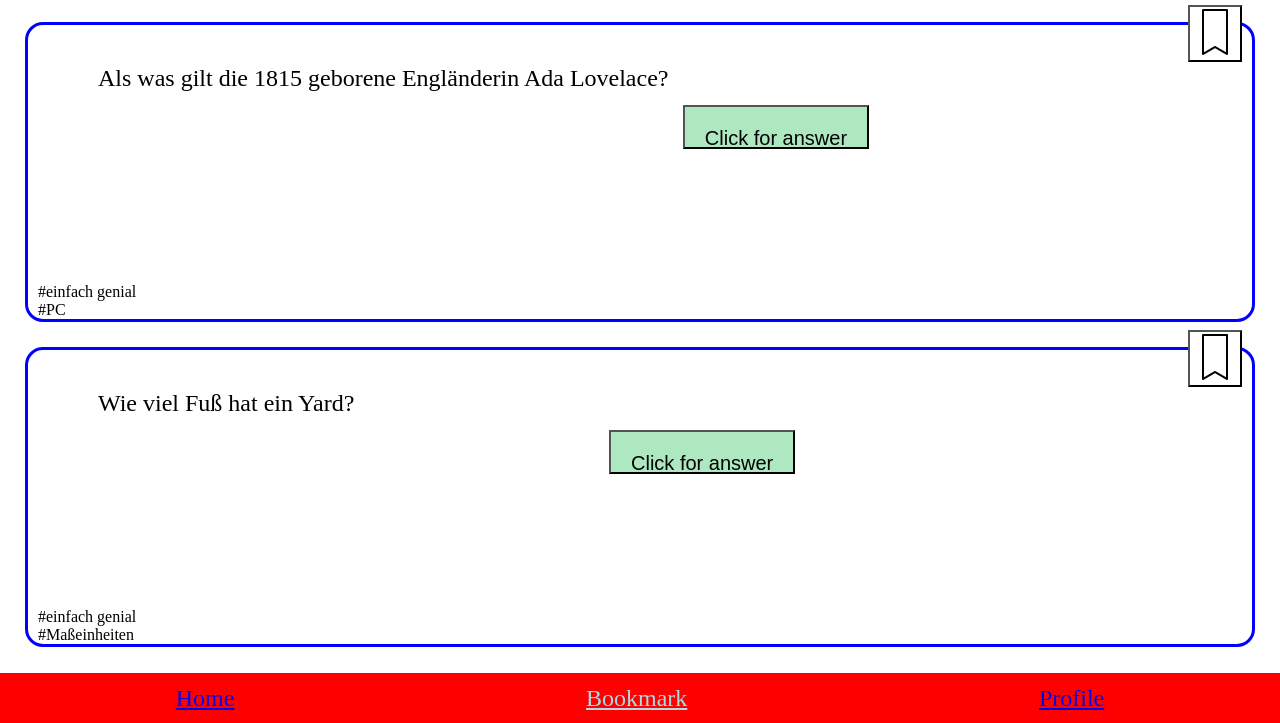
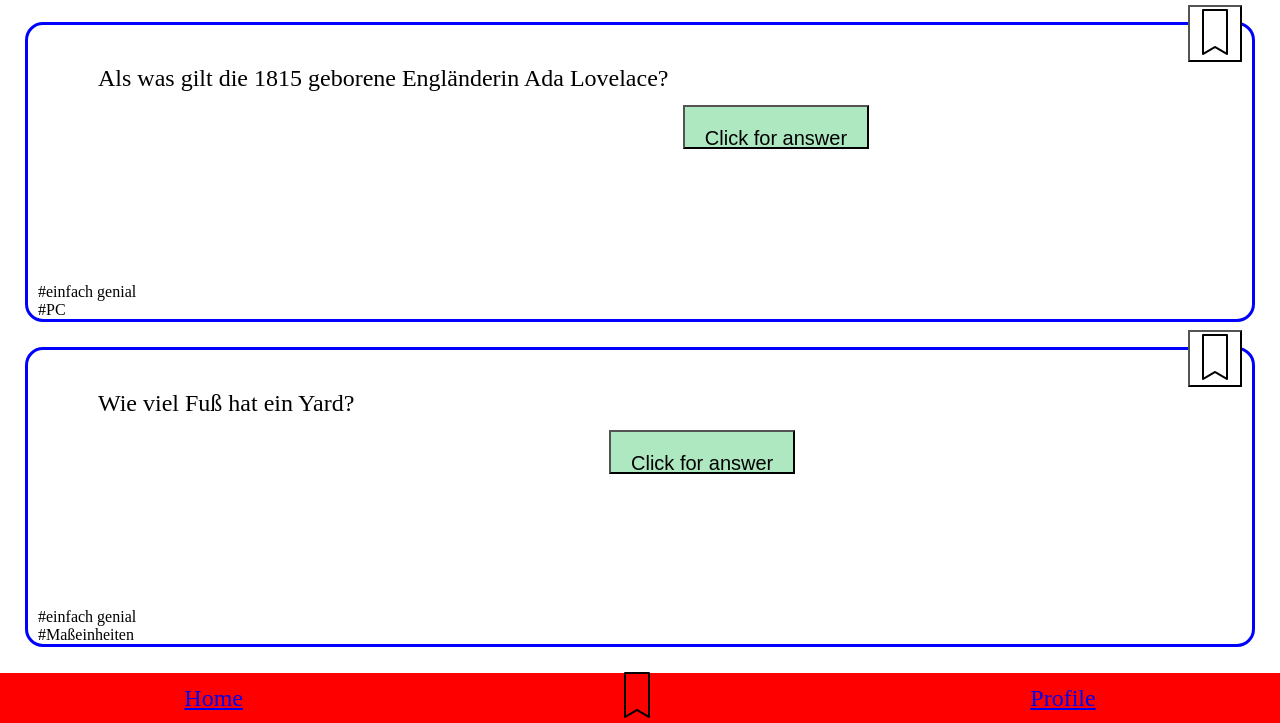
Before and after one commit to Claudia-Siganur/quiz-app, a plain HTML site: page bookmark.html in a window 1280 px wide. Shown: the part 77-800 px from the top of the page. Drawn offline with Linux system fonts and the light colour scheme.

Commit message:
add icons in footer

```diff
--- a/bookmark.html
+++ b/bookmark.html
@@ -27,7 +27,9 @@
         <button class="bookmark"><img src="bookmarkwhite.png" /></button>
 
         <p class="Frage">Wie viel Fuß hat ein Yard?</p>
-        <button class="answer_button">Click for answer</button>
+        <button class="answer_button" alt="answer-button to click">
+          Click for answer
+        </button>
         <p class="answer">3 Fuß sind 0,9m.</p>
         <ul class="categories">
           <li>#einfach genial</li>
@@ -39,7 +41,11 @@
       <nav>
         <ul class="footernavi">
           <li><a href="index.html">Home</a></li>
-          <li><a class="active" href="bookmark.html">Bookmark</a></li>
+          <li>
+            <a class="active" href="bookmark.html"
+              ><img src="bookmarkwhite.png"
+            /></a>
+          </li>
           <li><a href="profile.html">Profile</a></li>
         </ul>
       </nav>
```
Also changed, not shown: profile.png (added).
